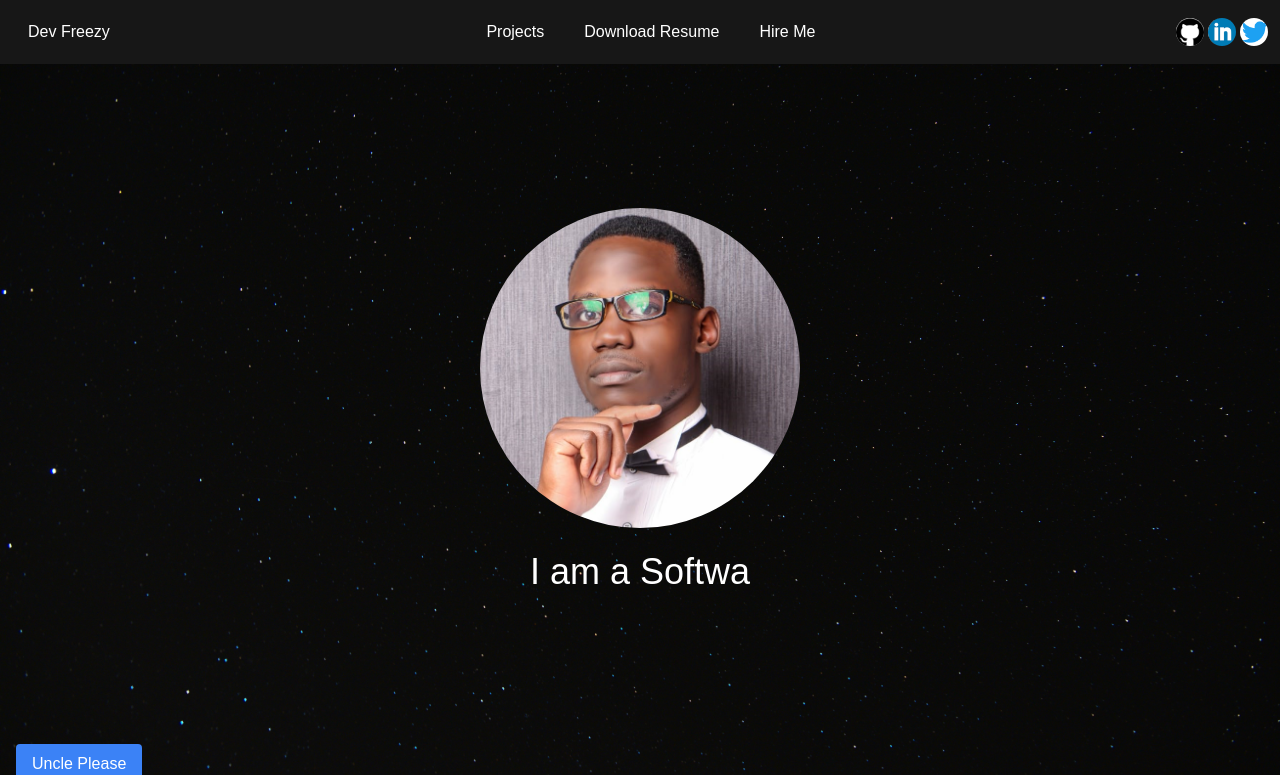
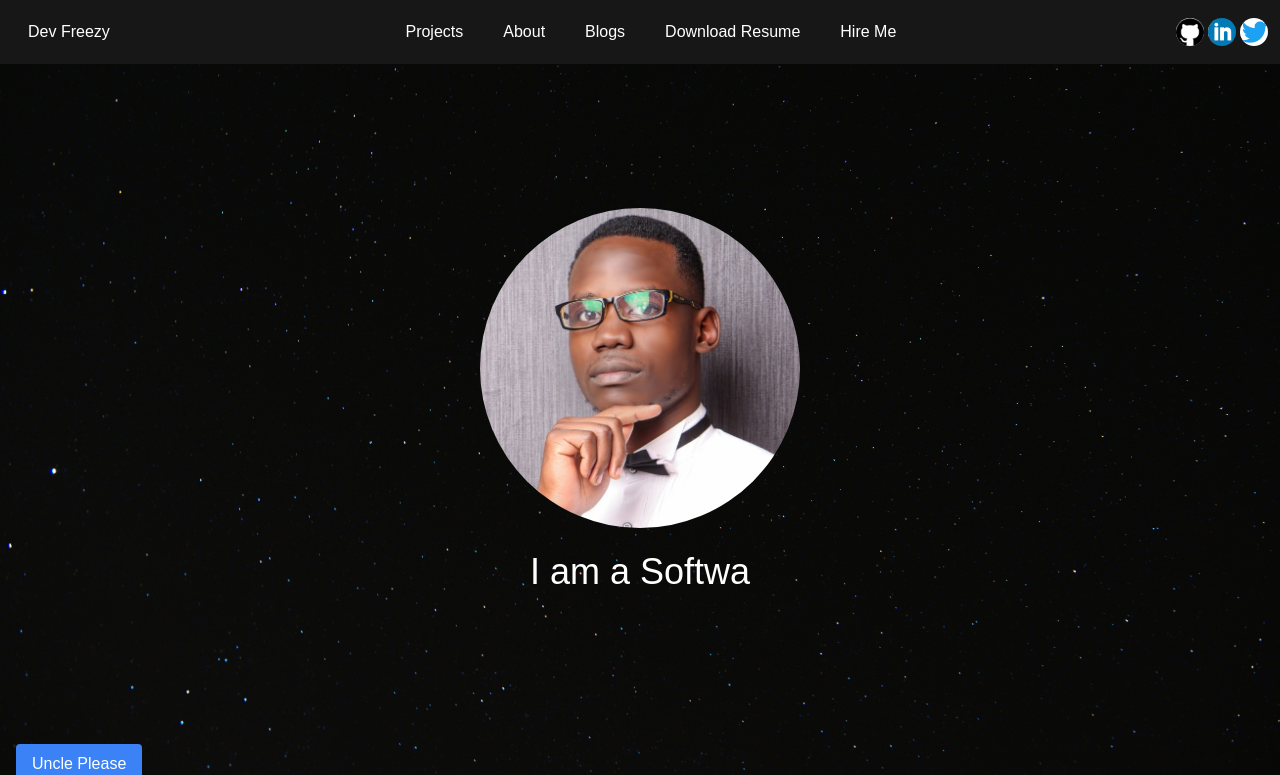
Before and after one commit to franfreezy/DevFrandel, a React (Vite) app in the folder devportfolio/: page / in a window 1280 px wide. Shown: the top 775 px of the page. Built offline with nearby package versions, Linux system fonts and the light colour scheme.

Commit message:
Adding about page and the blogs page on the larger screens

```diff
--- a/devportfolio/src/App.jsx
+++ b/devportfolio/src/App.jsx
@@ -73,6 +73,8 @@ export default function App() {
               {/* Middle Links */}
               <div className="hidden sm:flex space-x-2">
                 <a href="#projects" className="text-white px-2 sm:px-4 py-2 rounded hover:bg-blue-700 transition duration-300">Projects</a>
+                <a href="#about" className="block text-white px-4 py-2 rounded hover:bg-blue-700 transition duration-300" >About</a>
+                <a href="#blog" className="block text-white px-4 py-2 rounded hover:bg-blue-700 transition duration-300" >Blogs</a>
                 <a href="/assets/FrandelResumeTemplate.pdf" download className="text-white px-2 sm:px-4 py-2 rounded hover:bg-blue-700 transition duration-300">Download Resume</a>
                 <a href="https://wa.me/+254729634366?text=Hello,%20I%20am%20interested%20in%20hiring%20you." target="_blank" rel="noopener noreferrer" className="text-white px-2 sm:px-4 py-2 rounded hover:bg-blue-700 transition duration-300">Hire Me</a>
               </div>
```
